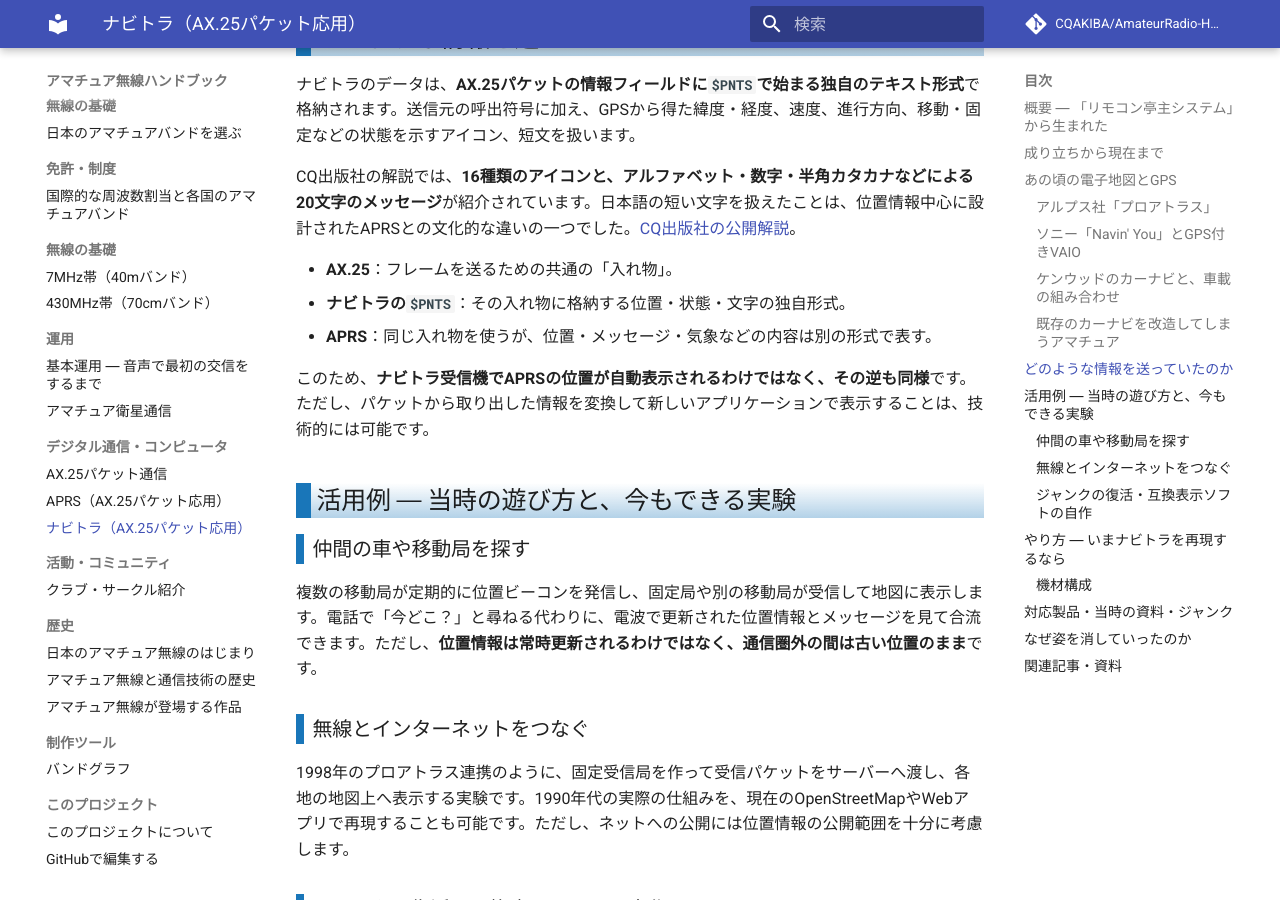
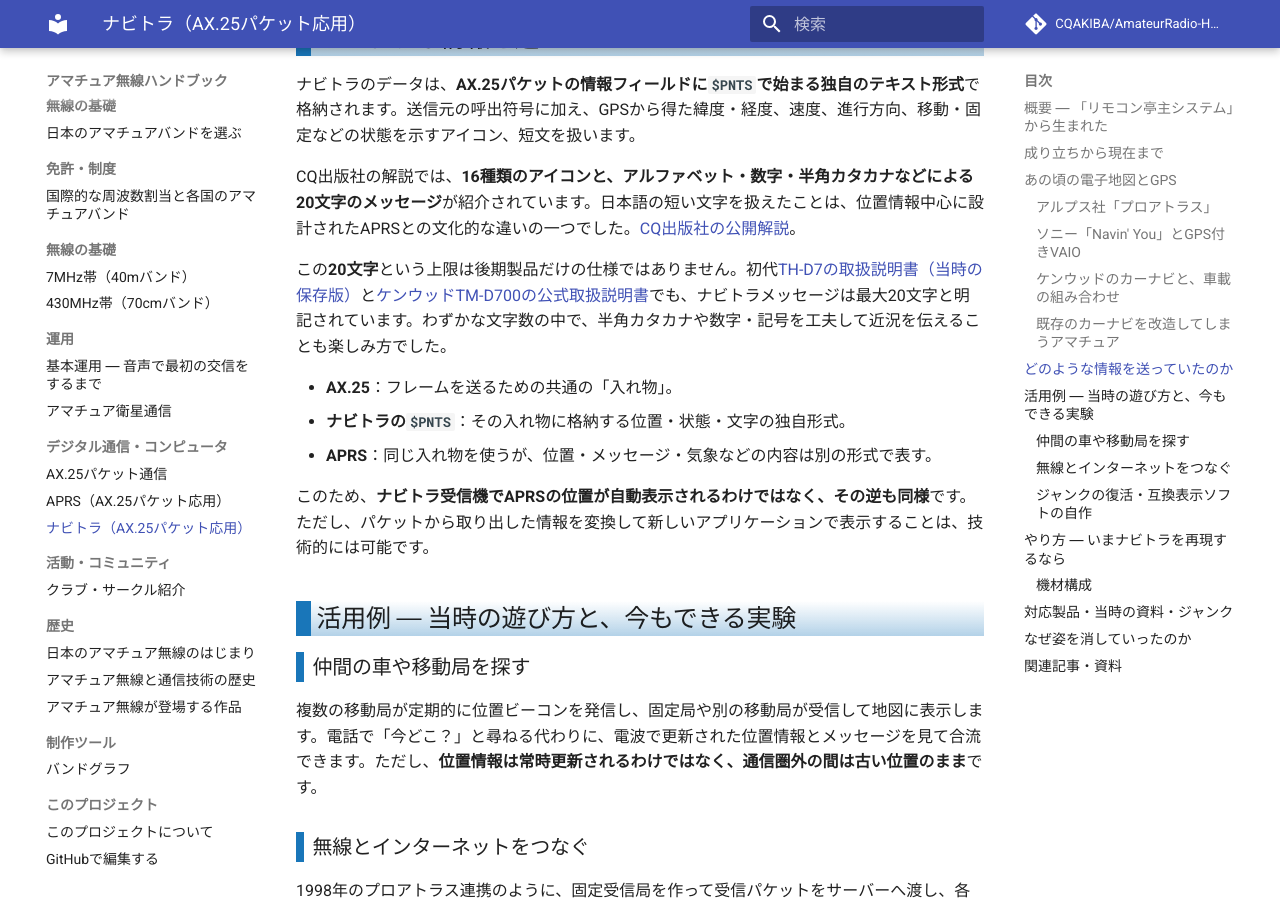
Before and after one commit to CQAKIBA/AmateurRadio-Handbook, an MkDocs documentation site: the page built from docs/07_デジタル通信・コンピュータ/ナビトラ.md, in a window 1280 px wide and 900 px high, scrolled down 3470 px. Built offline with MkDocs 1.6.1 and Material for MkDocs 9.7.7, drawn with Linux system fonts in a browser that asks for light colours; comment, search, counter and statistics services are not loaded; some of the changed text lies outside the part shown.

Commit message:
docs: 初代ナビトラ機の20文字仕様を説明書で確認し短文文化を追記

```diff
--- a/docs/07_デジタル通信・コンピュータ/ナビトラ.md
+++ b/docs/07_デジタル通信・コンピュータ/ナビトラ.md
@@ -78,6 +78,8 @@
 ナビトラのデータは、**AX.25パケットの情報フィールドに`$PNTS`で始まる独自のテキスト形式**で格納されます。送信元の呼出符号に加え、GPSから得た緯度・経度、速度、進行方向、移動・固定などの状態を示すアイコン、短文を扱います。
 
 CQ出版社の解説では、**16種類のアイコンと、アルファベット・数字・半角カタカナなどによる20文字のメッセージ**が紹介されています。日本語の短い文字を扱えたことは、位置情報中心に設計されたAPRSとの文化的な違いの一つでした。[CQ出版社の公開解説](https://www.cqpub.co.jp/hanbai/books/14/14951/14951_p145.pdf)。
+
+この**20文字**という上限は後期製品だけの仕様ではありません。初代[TH-D7の取扱説明書（当時の保存版）](https://mackey.my.coocan.jp/images/th-d7_manual.pdf)と[ケンウッドTM-D700の公式取扱説明書](https://manuals.jvckenwood.com/download/files/B62-1227-00.pdf)でも、ナビトラメッセージは最大20文字と明記されています。わずかな文字数の中で、半角カタカナや数字・記号を工夫して近況を伝えることも楽しみ方でした。
 
 - **AX.25**：フレームを送るための共通の「入れ物」。
 - **ナビトラの`$PNTS`**：その入れ物に格納する位置・状態・文字の独自形式。
@@ -163,4 +165,4 @@
 - [JS1RSV：カーナビNVX-4とナビトラの接続工作](https://www.ne.jp/asahi/ham/js1rsv/GPS/NVX4.htm)
 - [ケンウッド：APRS／ナビトラ運用実績周波数FAQ](https://faq2.jvckenwood.com/kenwood/smart/faq/detail.aspx?a=102&id=83851&isCrawler=1)
 
-ナビトラ対応のカーナビ接続資料、プロアトラスの画面、NAZCAの原型システムの詳しい記録、`$PNTS`形式の仕様書、製品のカタログ、当時の移動運用ログなどをご存じの方は、[GitHub Issues](https://github.com/CQAKIBA/AmateurRadio-Handbook/issues)から資料や体験を共有できます。
+ナビトラ対応のカーナビ接続資料、プロアトラスの画面、NAZCAの原型システムの詳しい記録、`$PNTS`形式の仕様書、短文メッセージを使った同好会の活動記録、当時の移動運用ログなどをご存じの方は、[GitHub Issues](https://github.com/CQAKIBA/AmateurRadio-Handbook/issues)から資料や体験を共有できます。
```
